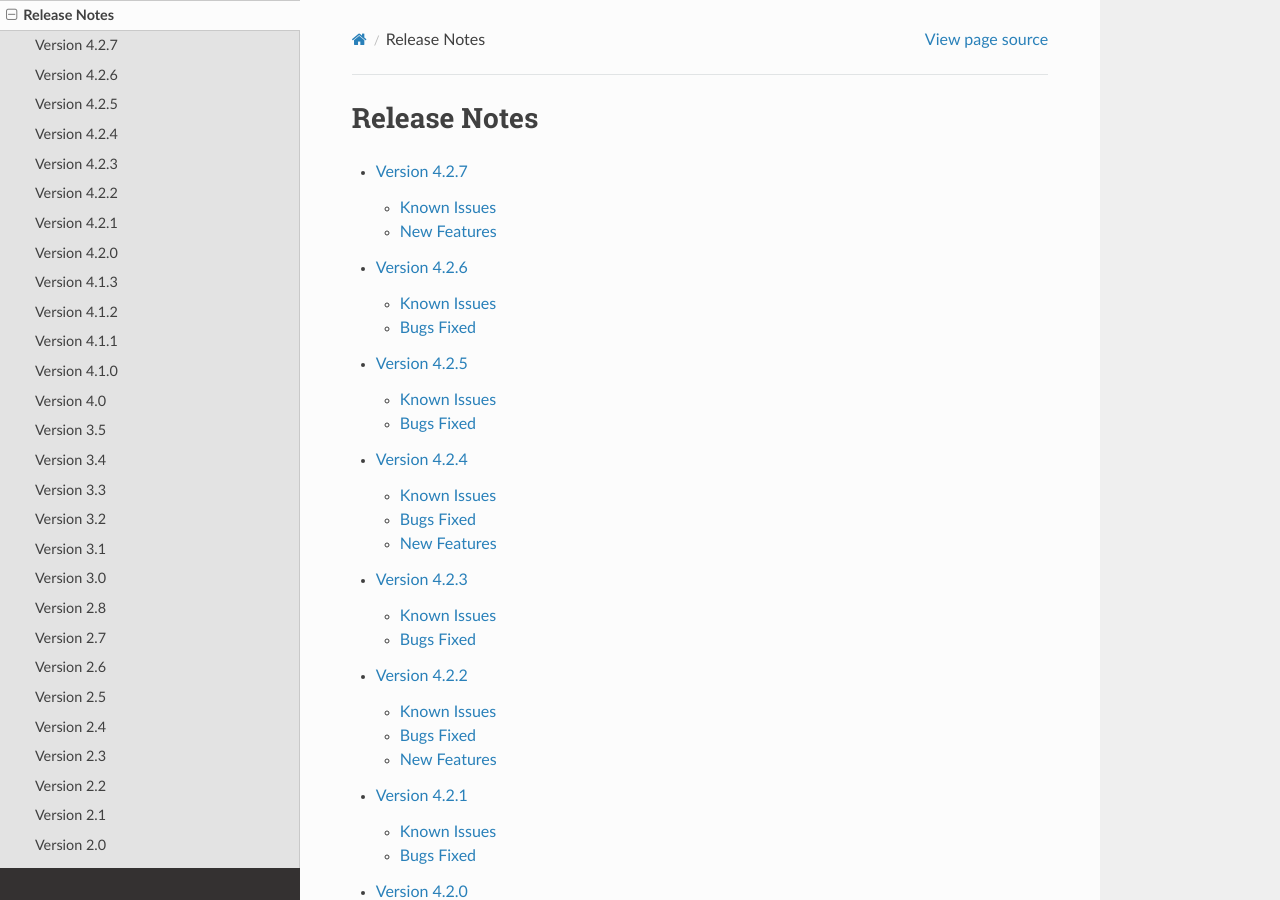
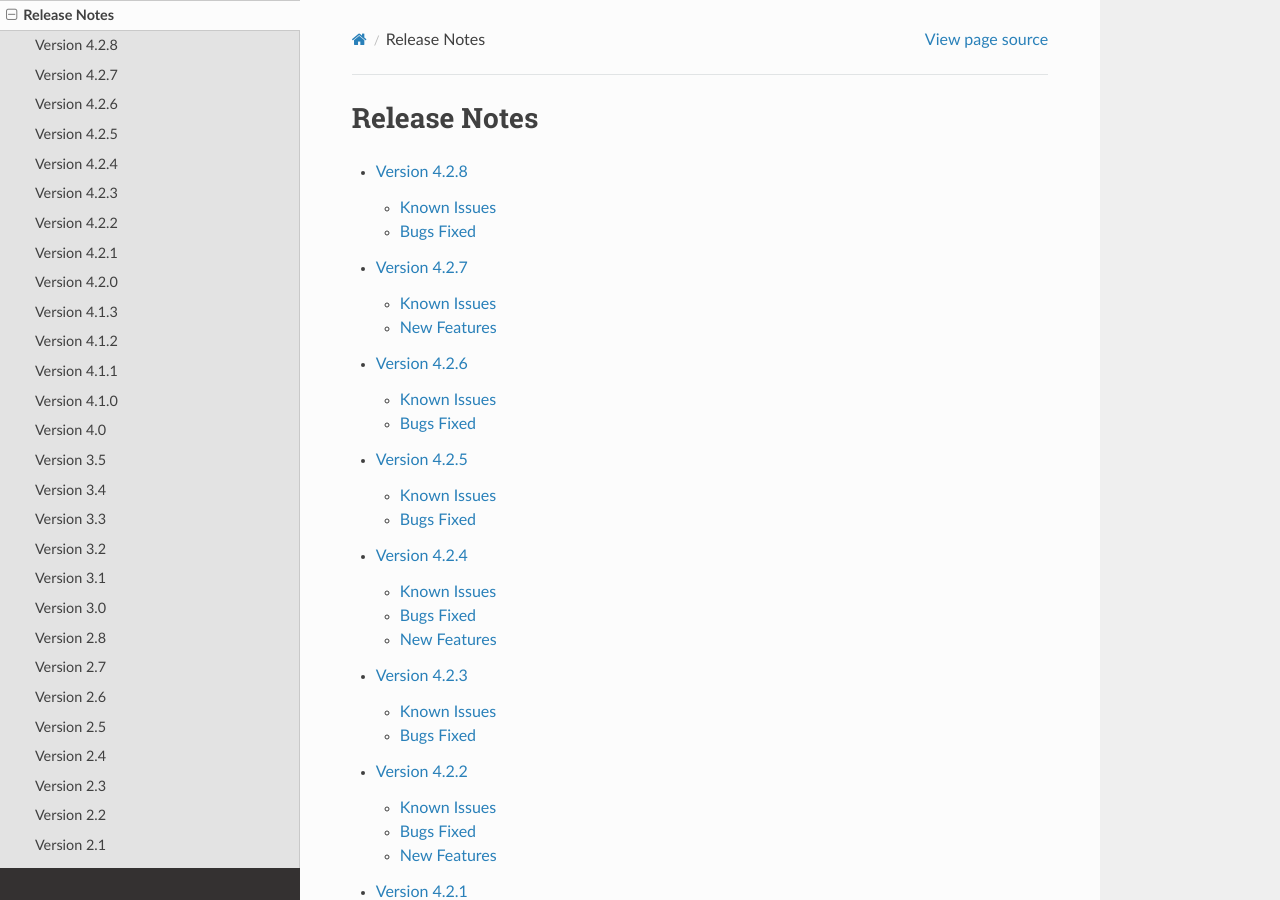
Before and after one commit to GrahamDumpleton/mod_wsgi, a Sphinx documentation site: the page built from docs/release-notes/index.rst, in a window 1280 px wide and 900 px high. Built offline with Sphinx 7.4.7 and the Read the Docs theme 2.0.0, drawn with Linux system fonts in a browser that asks for light colours.

Commit message:
Add 4.2.8 release notes to index.

```diff
--- a/docs/release-notes/index.rst
+++ b/docs/release-notes/index.rst
@@ -5,6 +5,7 @@ Release Notes
 .. toctree::
    :maxdepth: 2
 
+   version-4.2.8.rst
    version-4.2.7.rst
    version-4.2.6.rst
    version-4.2.5.rst
```
